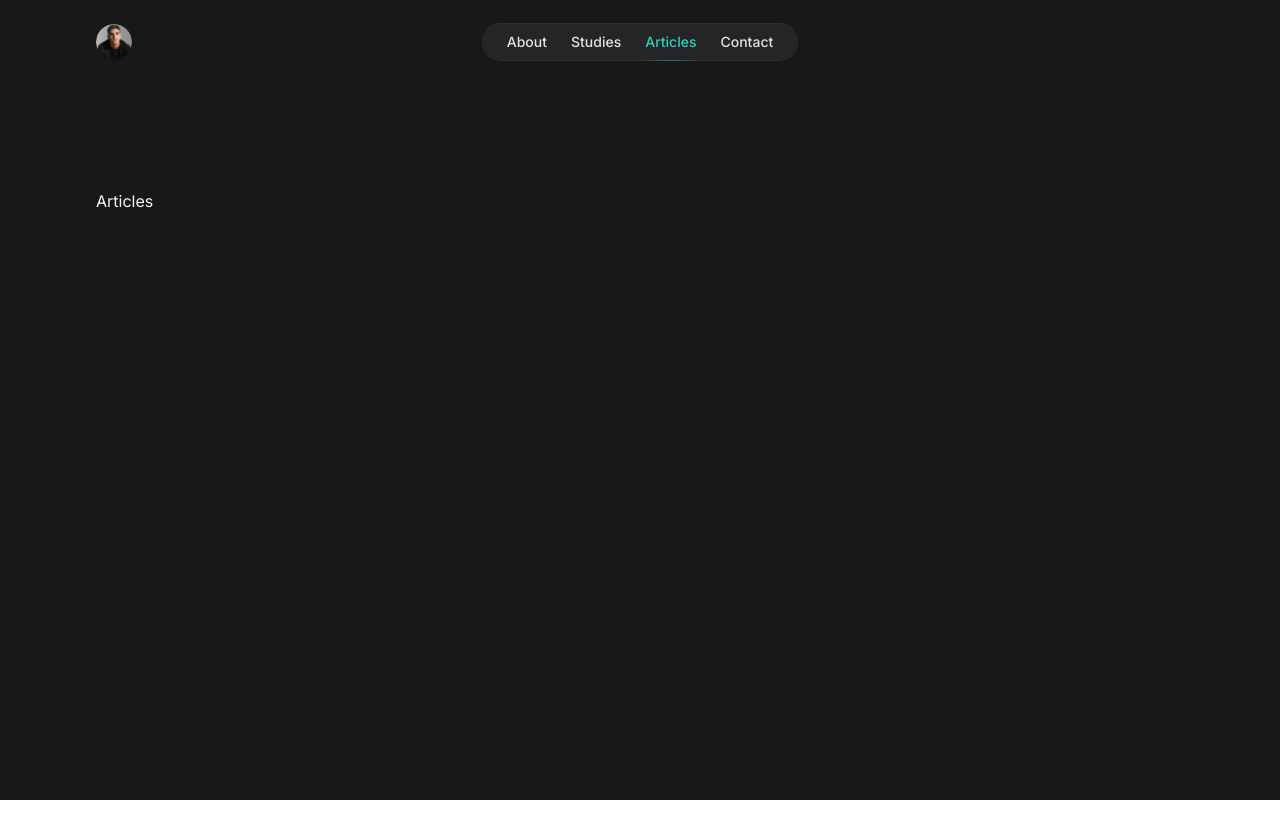
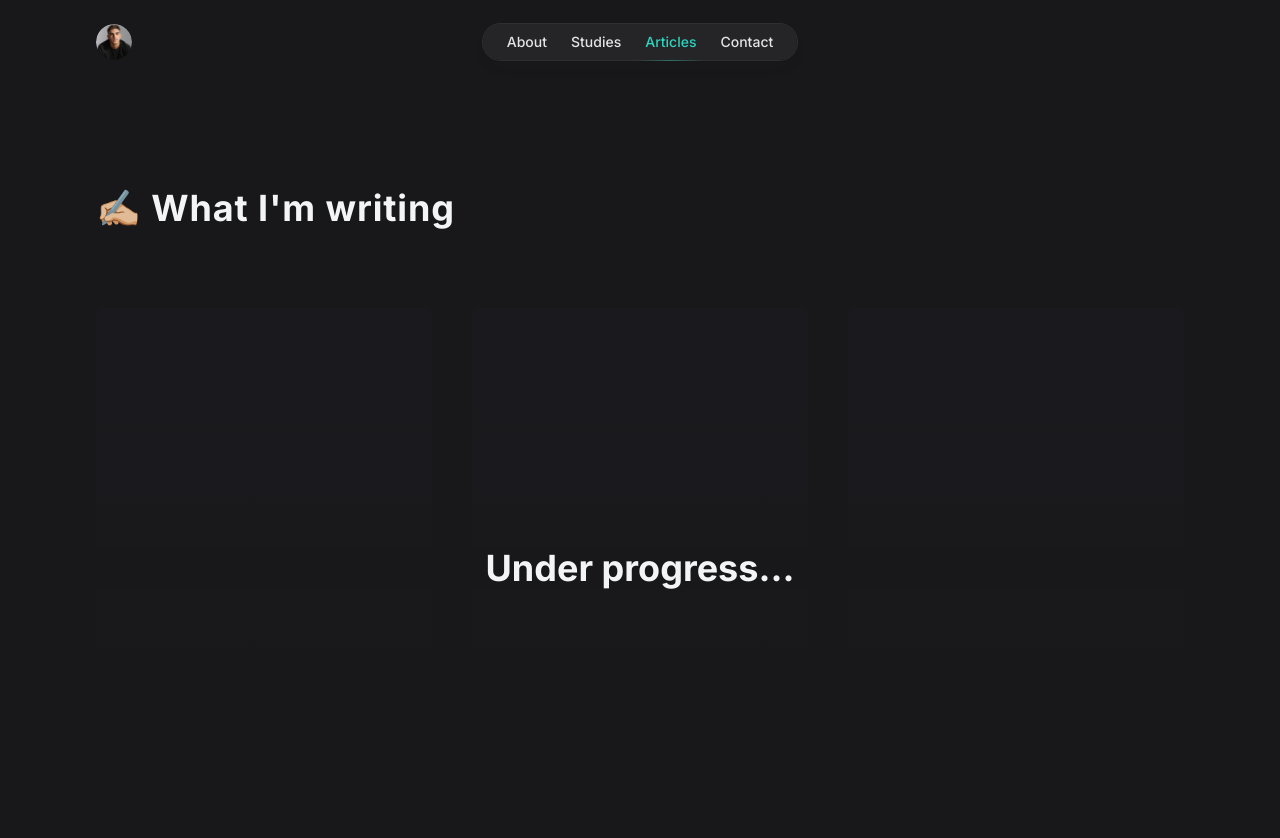
Before and after one commit to RafaLopesMelo/rafael-melo, a Next.js app: page /articles in a window 1280 px wide. Shown: the top 838 px of the page. Before the commit the page ends 800 px from the top, so only its background shows below. Built offline with nearby package versions, Linux system fonts and the light colour scheme.

Commit message:
chore: add articles page

```diff
--- a/public/database/studies/mathematics.json
+++ b/public/database/studies/mathematics.json
@@ -1,6 +1,6 @@
 {
     "title": "📐 Mathematics",
-    "description": "Recently I've been dedicating time to improve my knowledge in mathematics. While I understand that this knowledge may not have immediate practical applications in everyday life, I believe it will be beneficial for enhancing my logical reasoning and problem-solving skills. Furthermore, it will be a first step to go deep into more advanced data structures and algorithms subjects.<br /> My primary resource for this learning is the book <a href=\"https://www.amazon.com/Concrete-Mathematics-Foundation-Computer-Science/dp/0201558025\">'Concrete Mathematics: A Foundation for Computer Science'</a>.",
+    "description": "Recently I've been dedicating time to improve my knowledge in mathematics. While I understand that this knowledge may not have immediate practical applications in everyday life, I believe it will be beneficial for enhancing my logical reasoning and problem-solving skills. Furthermore, it will be a first step to go deep into more advanced data structures and algorithms subjects.<br /> My primary resource for this learning is the book <a href=\"https://www.amazon.com/Concrete-Mathematics-Foundation-Computer-Science/dp/0201558025\">\"Concrete Mathematics: A Foundation for Computer Science\"</a>.",
     "status": "PROGRESS",
     "period": {
         "start": "2024-04-21T19:00:00.000Z",
--- a/src/app/(pages)/articles/page.tsx
+++ b/src/app/(pages)/articles/page.tsx
@@ -1,5 +1,15 @@
-import { Paragraph } from "@/shared/components/paragraph";
+import { ArticlesGrid } from '@/components/articles/grid';
+import { Heading } from '@/shared/components/heading';
+import { Paragraph } from '@/shared/components/paragraph';
 
 export default function Articles() {
-    return <Paragraph>Articles</Paragraph>;
+    return (
+        <>
+            <Heading as="h2" className="text-4xl font-bold tracking-wide">
+                ✍🏼 What I&apos;m writing
+            </Heading>
+            <div className="mt-20"></div>
+            <ArticlesGrid />
+        </>
+    );
 }
--- a/src/app/(pages)/studies/page.tsx
+++ b/src/app/(pages)/studies/page.tsx
@@ -7,10 +7,7 @@ export default async function Studies() {
 
     return (
         <>
-            <Heading
-                as="h2"
-                className="text-4xl md:text-5xl font-bold tracking-wide"
-            >
+            <Heading as="h2" className="text-4xl font-bold tracking-wide">
                 📚 What I&apos;m learning
             </Heading>
             <div className="mt-20"></div>
--- /dev/null
+++ b/src/components/articles/grid/index.tsx
@@ -0,0 +1,21 @@
+import { Text } from '@/shared/components/text';
+
+export const ArticlesGrid = () => {
+    return (
+        <div className="relative">
+            <div className="flex items-center justify-center absolute w-full h-full bg-gradient-to-b from-transparent to-90% to-zinc-900">
+                <Text as="span" className="text-4xl font-bold">
+                    Under progress...
+                </Text>
+            </div>
+            <div className="grid grid-cols-3 gap-10">
+                {Array.from({ length: 6 }).map((_, i) => (
+                    <div
+                        key={i}
+                        className="w-100 h-60 rounded-md bg-zinc-800/20"
+                    ></div>
+                ))}
+            </div>
+        </div>
+    );
+};
```
Also changed, not shown: src/components/studies/item/index.tsx (renamed from src/components/studies/item.tsx).
